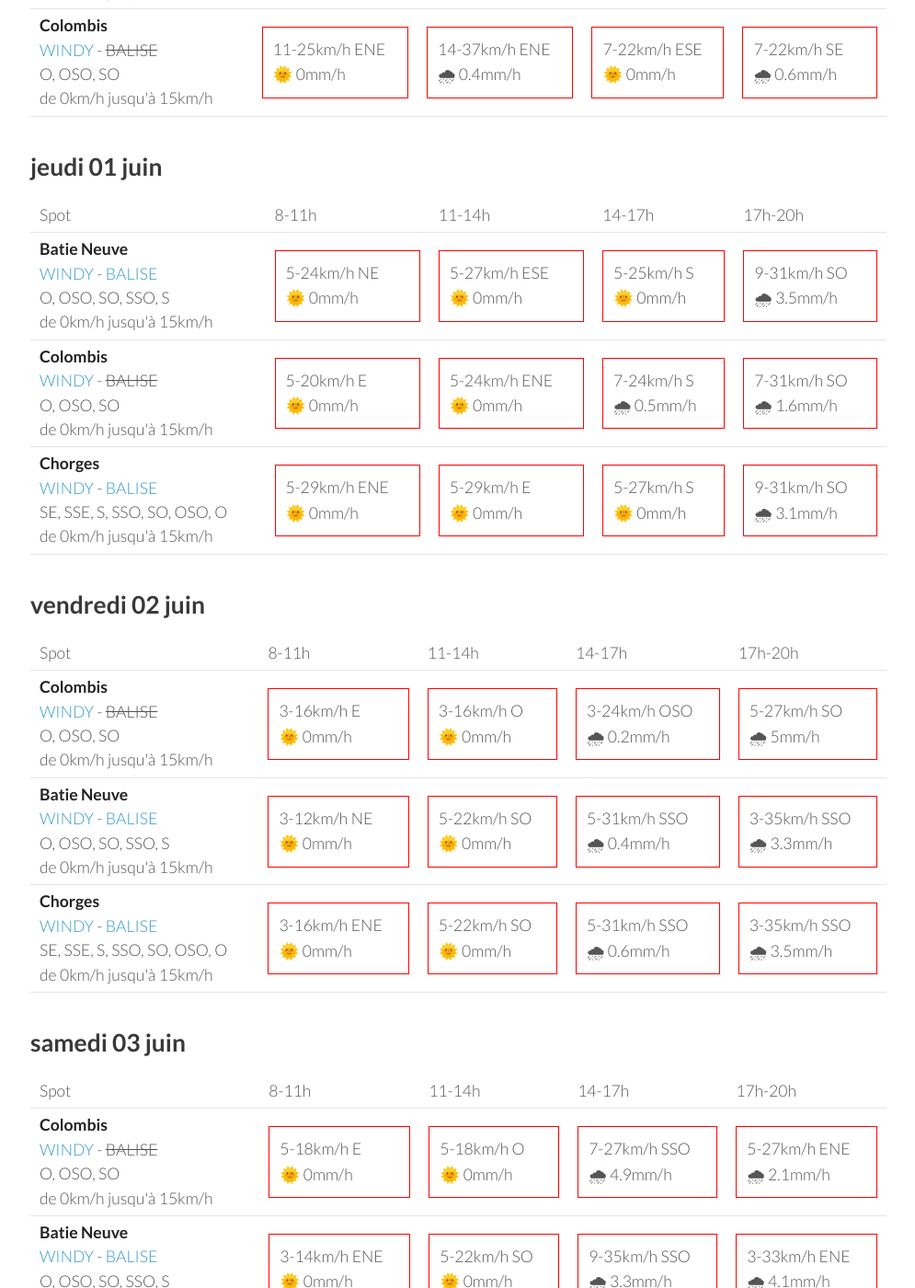
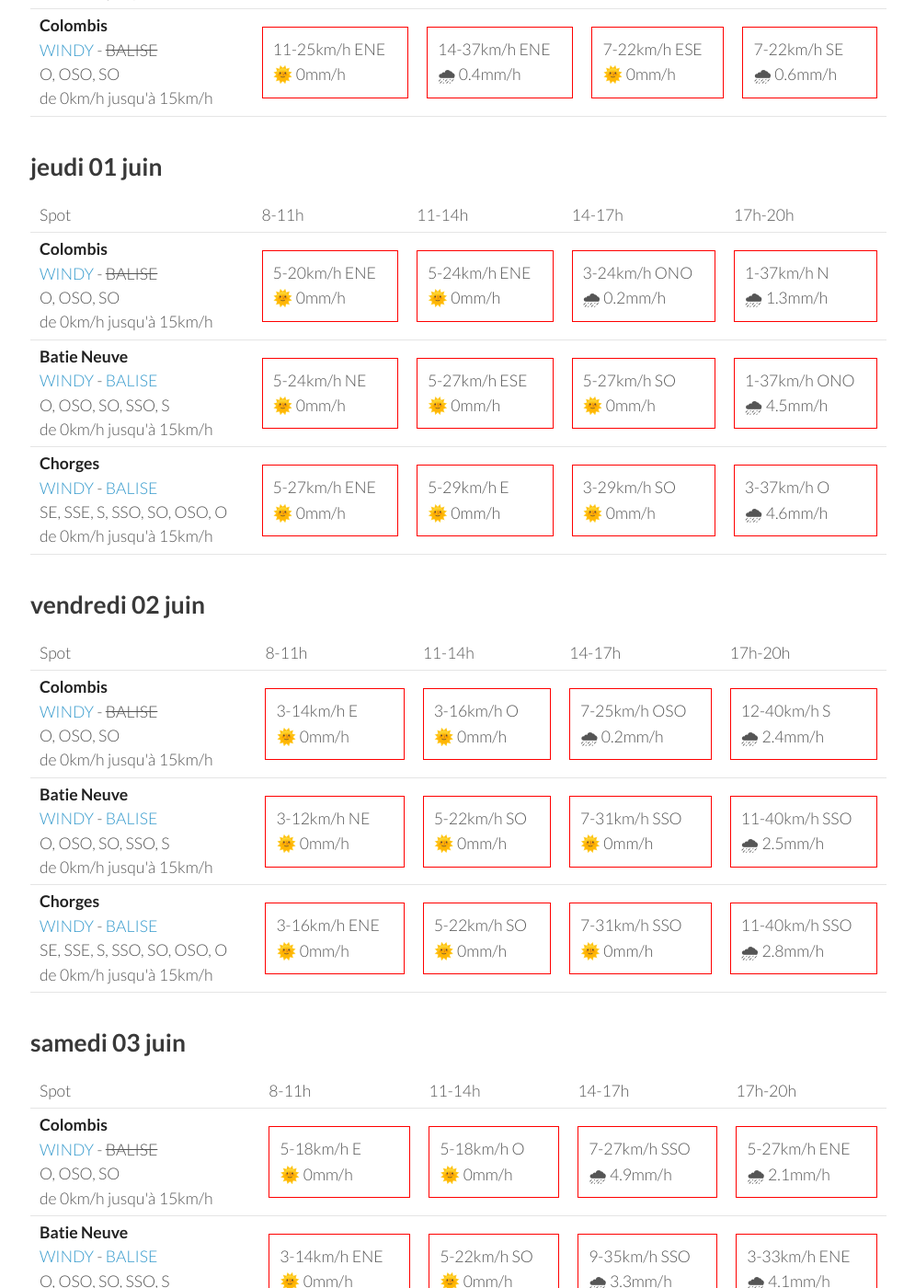
Before and after one commit to parapente-dans-le-nord/parapente-dans-le-nord.github.io, a Jekyll site: the page built from serre_poncon.markdown, in a window 1280 px wide and 1400 px high, scrolled down 1066 px. Shown: the whole window at 92% size, without its empty margins (25-1020 px from the left). Built offline with Jekyll 4.4.1, drawn with Linux system fonts in a browser that asks for light colours; some of the changed text lies outside the part shown.

Commit message:
update index.markdown

```diff
--- a/serre_poncon.markdown
+++ b/serre_poncon.markdown
@@ -111,32 +111,32 @@ page mise à jour le mardi 30 mai 13:31
       <td>17h-20h</td>
     </tr>
 <tr>
+        <td><strong>Colombis</strong><br><a href="https://windy.com/44.494/6.216?44.559,6.262,10">WINDY</a> - <span class="no-balise"> BALISE </span><br> <span class="vent-favorable">O, OSO, SO</span><br><span class="force-vent">de 0km/h jusqu'à 15km/h</span> </td>
+
+            <td><div class="not-flyable"><p>5-20km/h ENE</p><p>🌞 0mm/h</p></div></td>
+            <td><div class="not-flyable"><p>5-24km/h ENE</p><p>🌞 0mm/h</p></div></td>
+            <td><div class="not-flyable"><p>3-24km/h ONO</p><p>🌧 0.2mm/h</p></div></td>
+            <td><div class="not-flyable"><p>1-37km/h N</p><p>🌧 1.3mm/h</p></div></td>
+
+
+    </tr>
+<tr>
         <td><strong>Batie Neuve</strong><br><a href="https://windy.com/44.584/6.236?44.559,6.262,10,m:eTtagly">WINDY</a> - <span class=""><a href="https://www.openwindmap.org/PP554">BALISE</a> </span><br> <span class="vent-favorable">O, OSO, SO, SSO, S</span><br><span class="force-vent">de 0km/h jusqu'à 15km/h</span> </td>
 
             <td><div class="not-flyable"><p>5-24km/h NE</p><p>🌞 0mm/h</p></div></td>
             <td><div class="not-flyable"><p>5-27km/h ESE</p><p>🌞 0mm/h</p></div></td>
-            <td><div class="not-flyable"><p>5-25km/h S</p><p>🌞 0mm/h</p></div></td>
-            <td><div class="not-flyable"><p>9-31km/h SO</p><p>🌧 3.5mm/h</p></div></td>
-
-
-    </tr>
-<tr>
-        <td><strong>Colombis</strong><br><a href="https://windy.com/44.494/6.216?44.559,6.262,10">WINDY</a> - <span class="no-balise"> BALISE </span><br> <span class="vent-favorable">O, OSO, SO</span><br><span class="force-vent">de 0km/h jusqu'à 15km/h</span> </td>
-
-            <td><div class="not-flyable"><p>5-20km/h E</p><p>🌞 0mm/h</p></div></td>
-            <td><div class="not-flyable"><p>5-24km/h ENE</p><p>🌞 0mm/h</p></div></td>
-            <td><div class="not-flyable"><p>7-24km/h S</p><p>🌧 0.5mm/h</p></div></td>
-            <td><div class="not-flyable"><p>7-31km/h SO</p><p>🌧 1.6mm/h</p></div></td>
+            <td><div class="not-flyable"><p>5-27km/h SO</p><p>🌞 0mm/h</p></div></td>
+            <td><div class="not-flyable"><p>1-37km/h ONO</p><p>🌧 4.5mm/h</p></div></td>
 
 
     </tr>
 <tr>
         <td><strong>Chorges</strong><br><a href="https://windy.com/44.578/6.280?44.559,6.262,10">WINDY</a> - <span class=""><a href="https://www.openwindmap.org/PP554">BALISE</a> </span><br> <span class="vent-favorable">SE, SSE, S, SSO, SO, OSO, O</span><br><span class="force-vent">de 0km/h jusqu'à 15km/h</span> </td>
 
-            <td><div class="not-flyable"><p>5-29km/h ENE</p><p>🌞 0mm/h</p></div></td>
+            <td><div class="not-flyable"><p>5-27km/h ENE</p><p>🌞 0mm/h</p></div></td>
             <td><div class="not-flyable"><p>5-29km/h E</p><p>🌞 0mm/h</p></div></td>
-            <td><div class="not-flyable"><p>5-27km/h S</p><p>🌞 0mm/h</p></div></td>
-            <td><div class="not-flyable"><p>9-31km/h SO</p><p>🌧 3.1mm/h</p></div></td>
+            <td><div class="not-flyable"><p>3-29km/h SO</p><p>🌞 0mm/h</p></div></td>
+            <td><div class="not-flyable"><p>3-37km/h O</p><p>🌧 4.6mm/h</p></div></td>
 
 
     </tr>
@@ -159,10 +159,10 @@ page mise à jour le mardi 30 mai 13:31
 <tr>
         <td><strong>Colombis</strong><br><a href="https://windy.com/44.494/6.216?44.559,6.262,10">WINDY</a> - <span class="no-balise"> BALISE </span><br> <span class="vent-favorable">O, OSO, SO</span><br><span class="force-vent">de 0km/h jusqu'à 15km/h</span> </td>
 
-            <td><div class="not-flyable"><p>3-16km/h E</p><p>🌞 0mm/h</p></div></td>
+            <td><div class="not-flyable"><p>3-14km/h E</p><p>🌞 0mm/h</p></div></td>
             <td><div class="not-flyable"><p>3-16km/h O</p><p>🌞 0mm/h</p></div></td>
-            <td><div class="not-flyable"><p>3-24km/h OSO</p><p>🌧 0.2mm/h</p></div></td>
-            <td><div class="not-flyable"><p>5-27km/h SO</p><p>🌧 5mm/h</p></div></td>
+            <td><div class="not-flyable"><p>7-25km/h OSO</p><p>🌧 0.2mm/h</p></div></td>
+            <td><div class="not-flyable"><p>12-40km/h S</p><p>🌧 2.4mm/h</p></div></td>
 
 
     </tr>
@@ -171,8 +171,8 @@ page mise à jour le mardi 30 mai 13:31
 
             <td><div class="not-flyable"><p>3-12km/h NE</p><p>🌞 0mm/h</p></div></td>
             <td><div class="not-flyable"><p>5-22km/h SO</p><p>🌞 0mm/h</p></div></td>
-            <td><div class="not-flyable"><p>5-31km/h SSO</p><p>🌧 0.4mm/h</p></div></td>
-            <td><div class="not-flyable"><p>3-35km/h SSO</p><p>🌧 3.3mm/h</p></div></td>
+            <td><div class="not-flyable"><p>7-31km/h SSO</p><p>🌞 0mm/h</p></div></td>
+            <td><div class="not-flyable"><p>11-40km/h SSO</p><p>🌧 2.5mm/h</p></div></td>
 
 
     </tr>
@@ -181,8 +181,8 @@ page mise à jour le mardi 30 mai 13:31
 
             <td><div class="not-flyable"><p>3-16km/h ENE</p><p>🌞 0mm/h</p></div></td>
             <td><div class="not-flyable"><p>5-22km/h SO</p><p>🌞 0mm/h</p></div></td>
-            <td><div class="not-flyable"><p>5-31km/h SSO</p><p>🌧 0.6mm/h</p></div></td>
-            <td><div class="not-flyable"><p>3-35km/h SSO</p><p>🌧 3.5mm/h</p></div></td>
+            <td><div class="not-flyable"><p>7-31km/h SSO</p><p>🌞 0mm/h</p></div></td>
+            <td><div class="not-flyable"><p>11-40km/h SSO</p><p>🌧 2.8mm/h</p></div></td>
 
 
     </tr>
```
Also changed, not shown: other parts of serre_poncon.markdown (+1 -1 lines).
